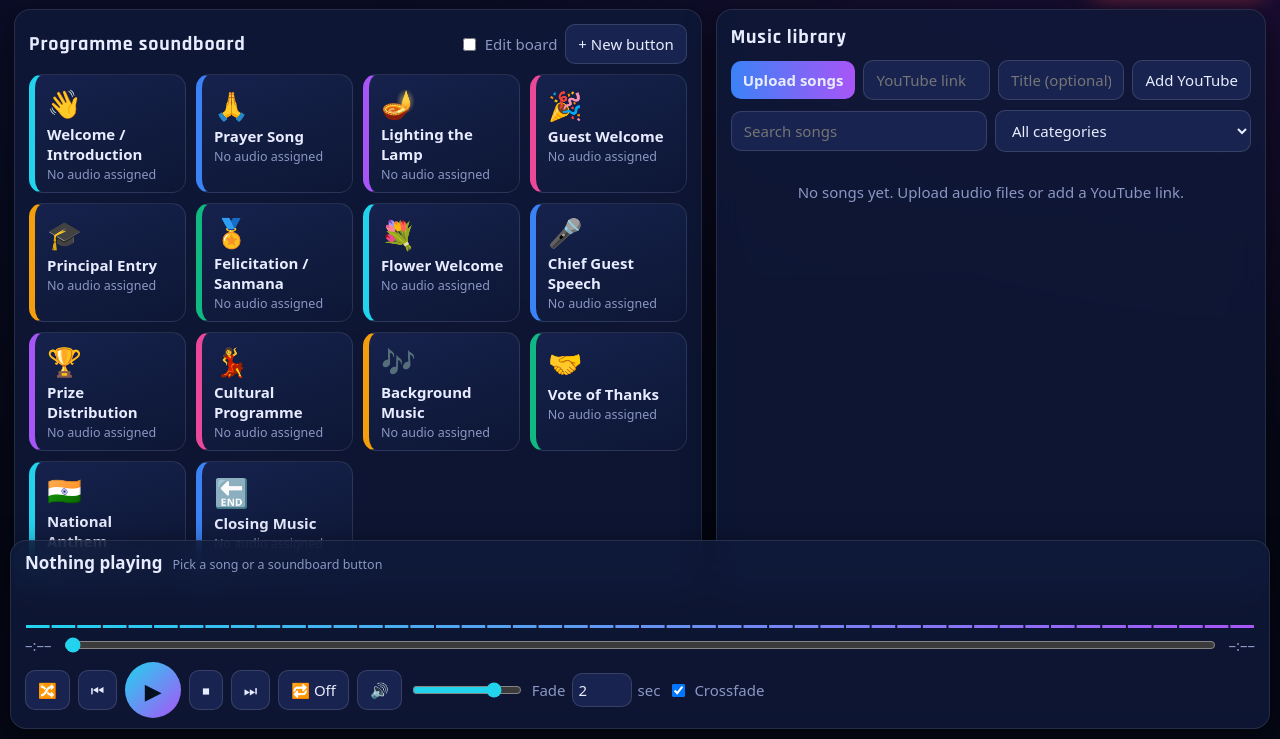
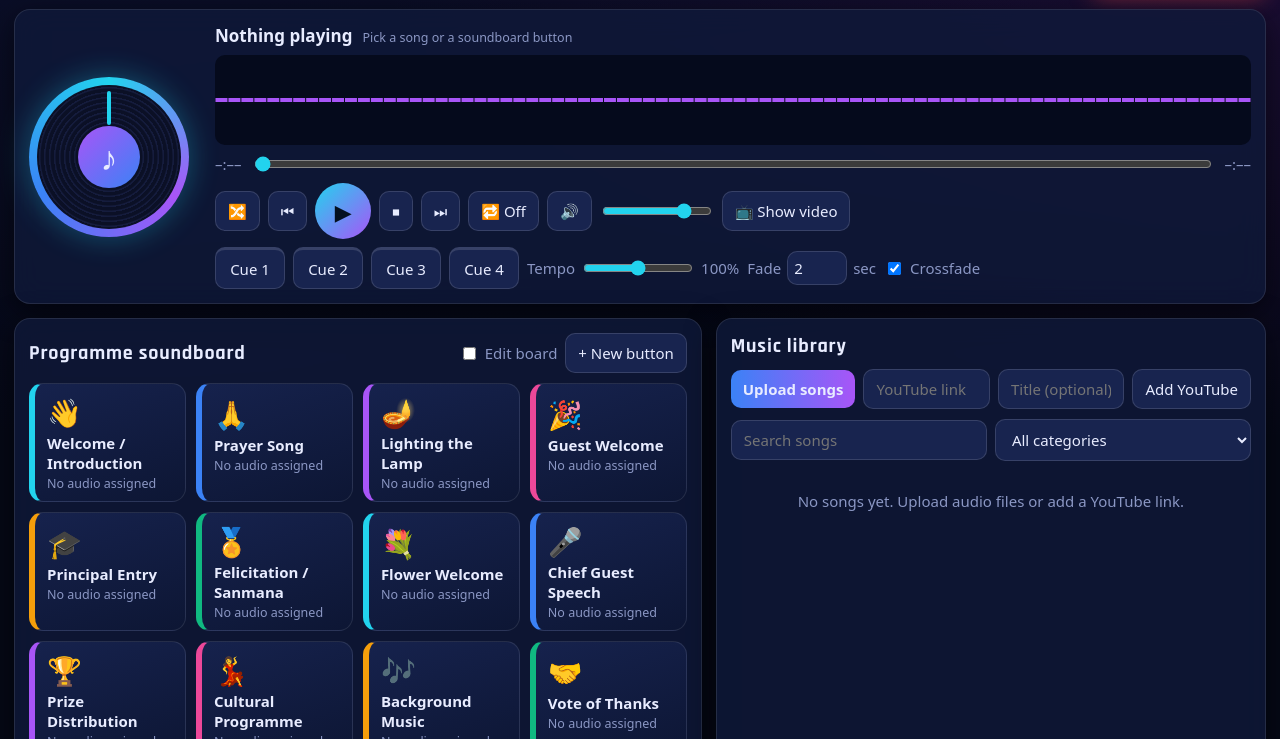
Before and after one commit to dnyadunandana2008/college-sound-manager, a plain HTML site: page index.html in a window 1280 px wide. Shown: the part 61-800 px from the top of the page. Drawn offline with Linux system fonts and the light colour scheme.

Commit message:
Add files via upload

```diff
--- a/app.js
+++ b/app.js
@@ -7,7 +7,7 @@ const COL=["#22d3ee","#3b82f6","#a855f7","#ec4899","#f59e0b","#10b981"];
 let S;
 try{S=JSON.parse(localStorage.csm)}catch(e){}
 S=S||{songs:[],board:DEF.map((d,i)=>({id:"b"+i,name:d[0],icon:d[1],color:COL[i%6],song:null})),vol:.8,fade:2,xf:true};
-let cur=null,ann=null,duck=1,mute=false,rep="off",shuf=false,loading=false,seq=0,drag=false,editMode=false;
+let rate=1,jogA=0,cur=null,ann=null,duck=1,mute=false,rep="off",shuf=false,loading=false,seq=0,drag=false,editMode=false;
 const live=new Set();
 const bc=new BroadcastChannel("csm");
 const save=()=>{localStorage.csm=JSON.stringify(S);bc.postMessage(1)};
@@ -32,6 +32,7 @@ window.onYouTubeIframeAPIReady=()=>{yt=new YT.Player("yt",{height:"100%",width:"
 {const t=document.createElement("script");t.src="https://www.youtube.com/iframe_api";document.head.append(t)}
 const ytId=u=>(String(u).match(/(?:v=|youtu\.be\/|embed\/|shorts\/|live\/)([\w-]{11})/)||[])[1];
 
+function peakOf(b,c){ctx=ctx||new AudioContext();b.arrayBuffer().then(a=>ctx.decodeAudioData(a)).then(f=>{const d=f.getChannelData(0),n=400,k=Math.floor(d.length/n),p=[];let m=0;for(let i=0;i<n;i++){let x=0;for(let j=0;j<k;j+=Math.max(1,k>>6))x=Math.max(x,Math.abs(d[i*k+j]));p.push(x);m=Math.max(m,x)}c.peaks=p.map(x=>x/(m||1))}).catch(()=>{})}
 /* ---------- playback ---------- */
 const list=()=>{const q=$("#q").value.toLowerCase(),c=$("#catF").value;return S.songs.filter(s=>(!q||s.title.toLowerCase().includes(q))&&(!c||s.cat===c))};
 
@@ -51,7 +52,7 @@ async function play(id){
       const b=await idb("get",id);if(my!==seq)return;
       if(!b)return toast("Audio file is not on this device. Upload it here again.");
       const url=URL.createObjectURL(b),el=new Audio(url);el.volume=0;graph(el);
-      const c={s,el,url};live.add(el);el.onended=()=>ended(c);
+      const c={s,el,url};el.playbackRate=rate;peakOf(b,c);live.add(el);el.onended=()=>ended(c);
       await el.play();if(my!==seq){kill(c,0);return}
       old&&kill(old,old.yt||!S.xf?0:S.fade);
       cur=c;$("#ytbox").classList.remove("on");fade(el,tv(),S.fade);
@@ -205,14 +206,44 @@ function frame(t){
   $("#tc").textContent=T(p);$("#td").textContent=T(d);
   if(!drag&&d)sk.value=p/d*1000;if(!cur)sk.value=0;
   g.clearRect(0,0,W,H);
-  const n=48,bw=W/n,data=new Uint8Array(64);
-  if(an&&cur&&!cur.yt)an.getByteFrequencyData(data);
-  const grad=g.createLinearGradient(0,0,W,0);grad.addColorStop(0,"#22d3ee");grad.addColorStop(1,"#a855f7");g.fillStyle=grad;
+  const pk=cur&&cur.peaks,n=pk?pk.length:80,bw=W/n,fr=d?p/d:0;
   for(let i=0;i<n;i++){
-    let h=data[i]/255*H;
-    if(cur&&cur.yt&&st==="Playing")h=(Math.sin(t/180+i*.6)*.5+.5)*H*.7;
-    h=Math.max(3,h);g.fillRect(i*bw+1,H-h,bw-2,h);
+    let h=pk?pk[i]*H:(cur&&cur.yt&&st==="Playing"?(Math.sin(t/180+i*.5)*.5+.5)*H*.7:4);
+    h=Math.max(2,h);g.fillStyle=pk?(i/n<fr?"#22d3ee":"#6b4fb3"):"#a855f7";
+    g.fillRect(i*bw+.5,(H-h)/2,Math.max(1,bw-1),h);
   }
+  const cu=cur&&cur.s.cues||[];
+  cu.forEach((q,k)=>{if(q!=null&&d){g.fillStyle=["#f43f5e","#f59e0b","#10b981","#3b82f6"][k];g.fillRect(q/d*W,0,3,H)}});
+  if(d){g.fillStyle="#fff";g.fillRect(fr*W,0,2,H)}
+  jogA+=st==="Playing"?1.6*rate:0;$("#disc").style.transform="rotate("+jogA+"deg)";
+  document.querySelectorAll(".cue").forEach((b,k)=>b.classList.toggle("set",cu[k]!=null));
   requestAnimationFrame(frame);
 }
 render();requestAnimationFrame(frame);
+
+/* ---------- DJ extras: cues, tempo, jog, movable video ---------- */
+const now=()=>cur?(cur.yt?yt.getCurrentTime():cur.el.currentTime):0;
+const goto=t=>cur&&(cur.yt?yt.seekTo(t,true):cur.el.currentTime=t);
+document.querySelectorAll(".cue").forEach(b=>{
+  b.onclick=()=>{if(!cur)return toast("Play a song first");const s=cur.s,k=+b.dataset.k;s.cues=s.cues||[null,null,null,null];
+    if(s.cues[k]==null){s.cues[k]=now();save();toast("Cue "+(k+1)+" saved")}else goto(s.cues[k])};
+  b.oncontextmenu=e=>{e.preventDefault();if(cur&&cur.s.cues){cur.s.cues[+b.dataset.k]=null;save();toast("Cue cleared")}};
+});
+$("#tempo").oninput=e=>{rate=+e.target.value;$("#tv").textContent=Math.round(rate*100)+"%";cur&&!cur.yt&&(cur.el.playbackRate=rate);cur&&cur.yt&&yt.setPlaybackRate&&yt.setPlaybackRate(rate)};
+$("#tempo").ondblclick=e=>{e.target.value=1;e.target.oninput(e)};
+let jx=null;const jog=$("#jog");
+jog.onpointerdown=e=>{jx=e.clientX;jog.setPointerCapture(e.pointerId)};
+jog.onpointermove=e=>{if(jx==null)return;const dx=e.clientX-jx;jx=e.clientX;jogA+=dx;goto(now()+dx*.05)};
+jog.onpointerup=()=>jx=null;
+/* YouTube window: drag, resize, size, hide, show */
+const yb=$("#ytbox");
+if(S.yp){yb.style.left=S.yp.l+"px";yb.style.top=S.yp.t+"px";yb.style.right="auto";yb.style.width=S.yp.w+"px";yb.style.height=S.yp.h+"px"}
+let dr=null;const yh=$("#yth");
+yh.onpointerdown=e=>{if(e.target.tagName==="BUTTON")return;const r=yb.getBoundingClientRect();dr={x:e.clientX-r.left,y:e.clientY-r.top};yh.setPointerCapture(e.pointerId)};
+yh.onpointermove=e=>{if(!dr)return;yb.style.right="auto";yb.style.left=Math.max(0,Math.min(innerWidth-100,e.clientX-dr.x))+"px";yb.style.top=Math.max(0,Math.min(innerHeight-60,e.clientY-dr.y))+"px"};
+const keep=()=>{const r=yb.getBoundingClientRect();S.yp={l:r.left,t:r.top,w:r.width,h:r.height};save()};
+yh.onpointerup=()=>{dr=null;keep()};
+new ResizeObserver(()=>{if(yb.classList.contains("on")){clearTimeout(yb._k);yb._k=setTimeout(keep,400)}}).observe(yb);
+$("#ytS").onclick=()=>{const w=yb.offsetWidth<300?420:yb.offsetWidth<500?640:240;yb.style.width=w+"px";yb.style.height=(w*9/16+28)+"px";keep()};
+$("#ytX").onclick=()=>yb.classList.remove("on");
+$("#ytShow").onclick=()=>cur&&cur.yt?yb.classList.add("on"):toast("No YouTube video is playing");
--- a/index.html
+++ b/index.html
@@ -14,6 +14,32 @@
   <span id="status" class="chip">Stopped</span>
   <button id="stopAll" class="panic">STOP ALL AUDIO</button>
 </header>
+
+<footer id="player" class="glass">
+  <div class="jog" id="jog" title="Drag left / right to scrub"><div class="disc" id="disc"><i>♪</i></div></div>
+  <div class="mid">
+    <div class="now"><b id="tt">Nothing playing</b><small id="ts">Pick a song or a soundboard button</small></div>
+    <canvas id="viz" height="90"></canvas>
+    <div class="seekrow"><span id="tc">–:––</span><input type="range" id="seek" min="0" max="1000" value="0"><span id="td">–:––</span></div>
+    <div class="ctl">
+      <button id="shuf" title="Shuffle">🔀</button>
+      <button id="prev" title="Previous">⏮</button>
+      <button id="pp" class="big" title="Play / Pause">▶</button>
+      <button id="stop" title="Stop with fade out">⏹</button>
+      <button id="nxt" title="Next">⏭</button>
+      <button id="rep" title="Repeat">🔁 Off</button>
+      <button id="mute" title="Mute">🔊</button>
+      <input type="range" id="vol" min="0" max="1" step="0.01" title="Volume">
+      <button id="ytShow">📺 Show video</button>
+    </div>
+    <div class="ctl">
+      <button class="cue" data-k="0">Cue 1</button><button class="cue" data-k="1">Cue 2</button><button class="cue" data-k="2">Cue 3</button><button class="cue" data-k="3">Cue 4</button>
+      <label>Tempo <input type="range" id="tempo" min="0.8" max="1.2" step="0.01" value="1"> <span id="tv">100%</span></label>
+      <label>Fade <input type="number" id="fade" min="0" max="10" step="0.5"> sec</label>
+      <label class="chk"><input type="checkbox" id="xf"> Crossfade</label>
+    </div>
+  </div>
+</footer>
 
 <main>
   <section class="glass">
@@ -41,25 +67,7 @@
   </section>
 </main>
 
-<footer id="player" class="glass">
-  <div class="now"><b id="tt">Nothing playing</b><small id="ts">Pick a song or a soundboard button</small></div>
-  <canvas id="viz" height="48"></canvas>
-  <div class="seekrow"><span id="tc">–:––</span><input type="range" id="seek" min="0" max="1000" value="0"><span id="td">–:––</span></div>
-  <div class="ctl">
-    <button id="shuf" title="Shuffle">🔀</button>
-    <button id="prev" title="Previous">⏮</button>
-    <button id="pp" class="big" title="Play / Pause">▶</button>
-    <button id="stop" title="Stop with fade out">⏹</button>
-    <button id="nxt" title="Next">⏭</button>
-    <button id="rep" title="Repeat">🔁 Off</button>
-    <button id="mute" title="Mute">🔊</button>
-    <input type="range" id="vol" min="0" max="1" step="0.01">
-    <label>Fade <input type="number" id="fade" min="0" max="10" step="0.5"> sec</label>
-    <label class="chk"><input type="checkbox" id="xf"> Crossfade</label>
-  </div>
-</footer>
-
-<div id="ytbox"><div id="yt"></div></div>
+<div id="ytbox"><div id="yth"><span>⠿ YouTube video – drag to move, pull corner to resize</span><button id="ytS">Size</button><button id="ytX">Hide</button></div><div id="yt"></div></div>
 <dialog id="dlg"></dialog>
 <div id="toast"></div>
 <script src="app.js"></script>
--- a/style.css
+++ b/style.css
@@ -71,3 +71,24 @@ dialog .row{background:none;padding:0;margin-top:14px}
 
 @media(max-width:900px){main{grid-template-columns:1fr}#list{max-height:none}body{padding-bottom:300px}#ytbox{bottom:310px;width:170px}.hit{min-height:90px}}
 @media(prefers-reduced-motion:reduce){*{transition:none!important}}
+
+/* ---- DJ deck layout ---- */
+body{padding-bottom:24px}
+#player{position:static;margin:0 14px 14px;padding:14px;grid-template-columns:170px 1fr;gap:16px;align-items:center}
+.mid{display:grid;gap:8px;min-width:0}
+#viz{height:90px;background:#050a1c;border-radius:10px}
+.jog{width:160px;height:160px;border-radius:50%;padding:8px;background:conic-gradient(var(--cy),var(--pu),var(--bl),var(--cy));box-shadow:0 0 30px #22d3ee55;touch-action:none;cursor:grab;user-select:none}
+.disc{width:100%;height:100%;border-radius:50%;display:grid;place-items:center;background:repeating-radial-gradient(#0b1026 0 3px,#151c3d 4px 5px);position:relative}
+.disc::before{content:"";position:absolute;top:6px;left:50%;width:4px;height:34px;background:var(--cy);border-radius:2px;transform:translateX(-50%)}
+.disc i{font-style:normal;font-size:34px;width:62px;height:62px;border-radius:50%;display:grid;place-items:center;background:linear-gradient(135deg,var(--pu),var(--bl))}
+.cue{min-width:70px;border-top:3px solid #ffffff22}
+.cue:nth-of-type(1).set{border-color:#f43f5e}.cue:nth-of-type(2).set{border-color:#f59e0b}.cue:nth-of-type(3).set{border-color:#10b981}.cue:nth-of-type(4).set{border-color:#3b82f6}
+.cue.set{background:#223268}
+#tempo{width:110px}
+#ytbox{display:none;flex-direction:column;top:70px;right:14px;bottom:auto;width:360px;height:240px;min-width:200px;min-height:130px;aspect-ratio:auto;resize:both;overflow:hidden;background:#000;box-shadow:0 10px 40px #000a;border:2px solid var(--cy)}
+#ytbox.on{display:flex}
+#yth{display:flex;gap:6px;align-items:center;background:#101a3a;padding:4px 6px;cursor:move;touch-action:none;font-size:12px;color:var(--mu)}
+#yth span{flex:1;overflow:hidden;white-space:nowrap;text-overflow:ellipsis}
+#yth button{padding:2px 8px;font-size:12px}
+#yt{flex:1;width:100%;height:auto;min-height:0}
+@media(max-width:900px){#player{grid-template-columns:1fr}.jog{width:110px;height:110px;margin:auto}.disc i{width:44px;height:44px;font-size:22px}#ytbox{width:92vw;height:55vw;bottom:auto}}
```
